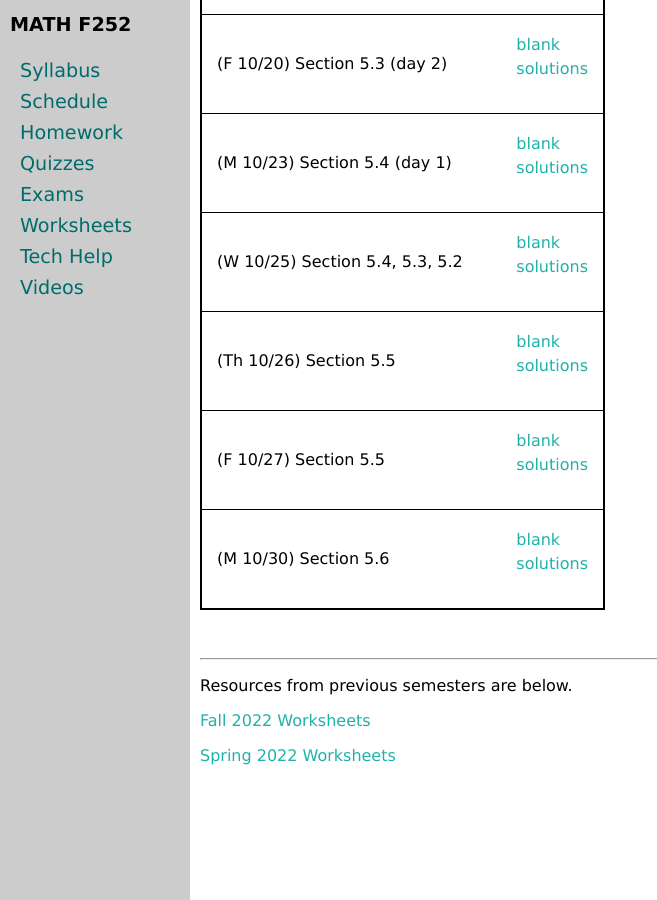
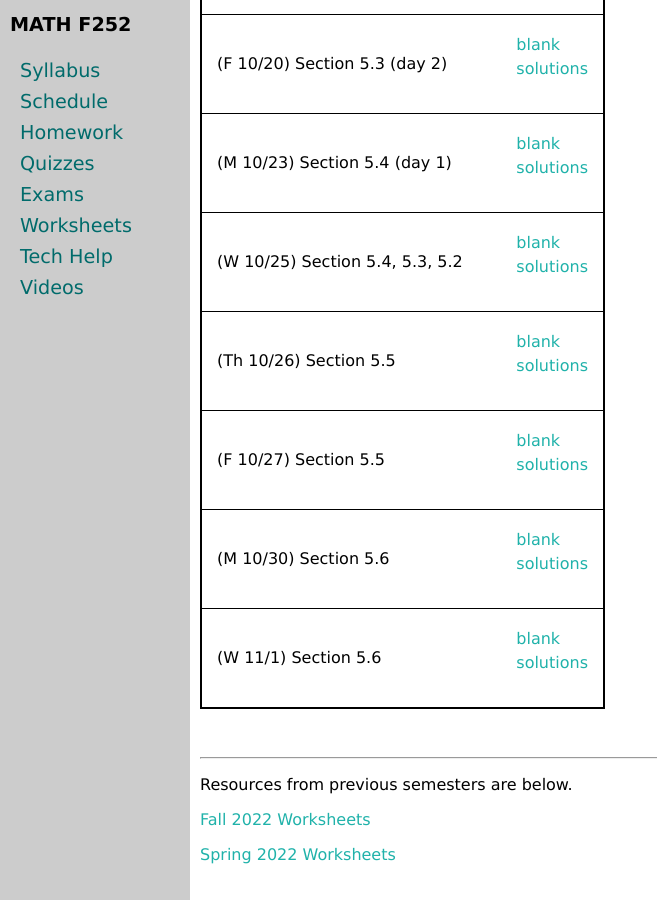
Before and after one commit to uaf-math/calc2, a Jekyll site: the page built from worksheets.md, in a window 1280 px wide and 900 px high, scrolled down 2985 px. Shown: the whole window, without its empty margins (0-657 px from the left). Built offline with Jekyll 4.4.1, drawn with Linux system fonts in a browser that asks for light colours.

Commit message:
Update worksheets.yml

```diff
--- a/_data/worksheets.yml
+++ b/_data/worksheets.yml
@@ -103,3 +103,6 @@ worksheets:
 - name: (M 10/30) Section 5.6
   blank: M252-5-6-a.pdf
   solutions: M252-5-6-a-s.pdf
+- name: (W 11/1) Section 5.6
+  blank: M252-5-6-b.pdf
+  solutions: M252-5-6-b-s.pdf
```
